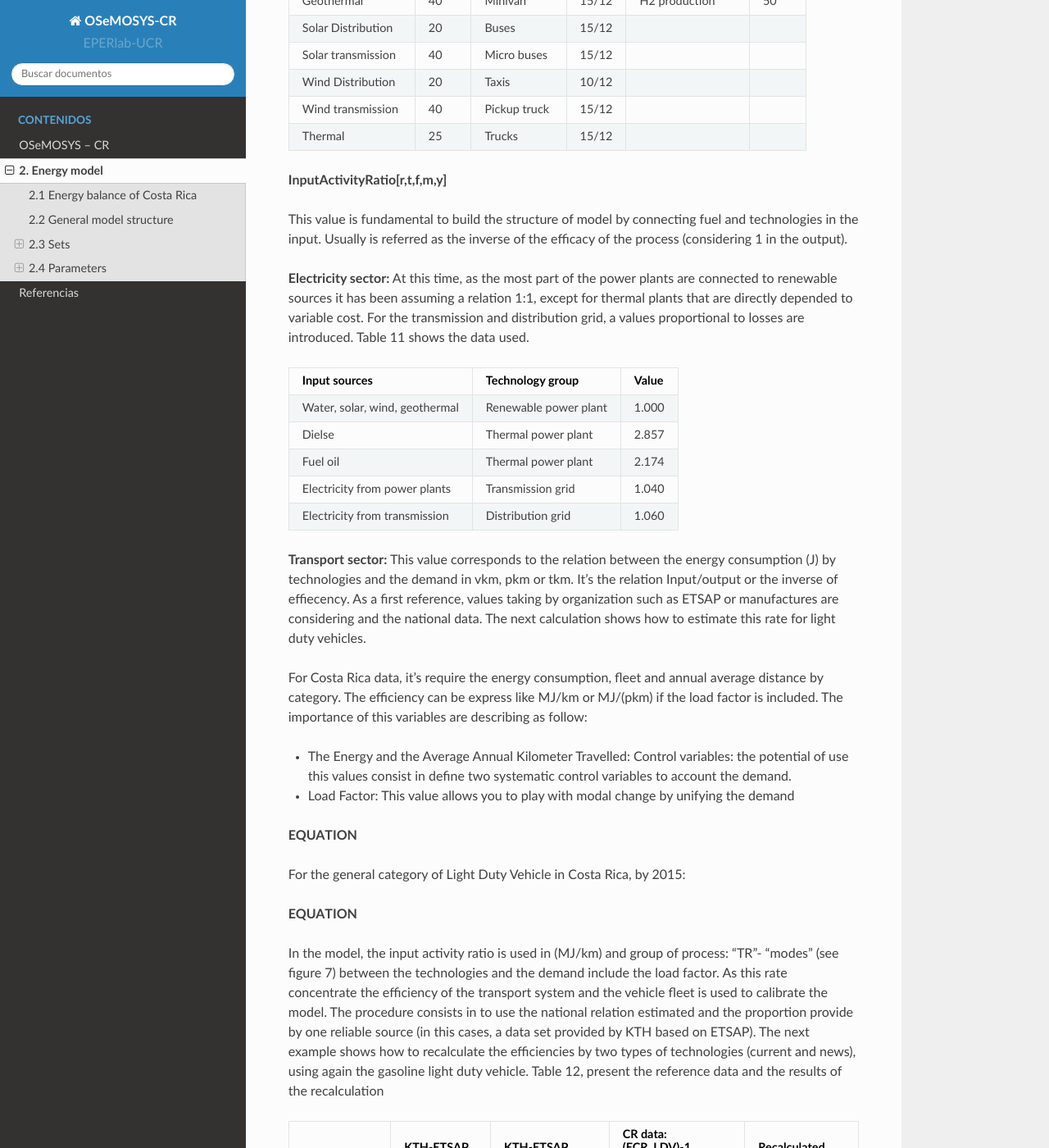
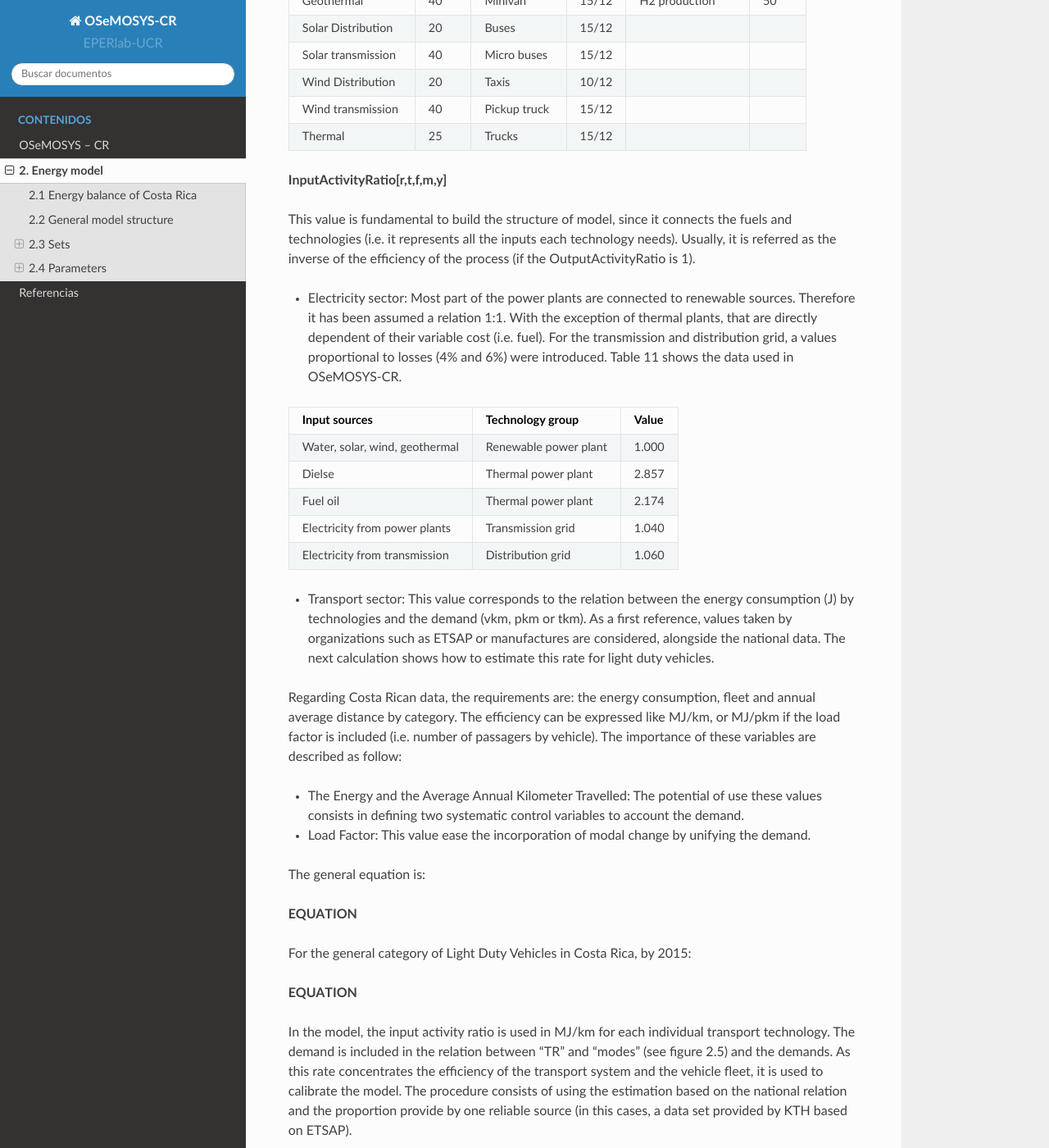
Before and after one commit to EPERLab/OSeMOSYS-CR, a Sphinx documentation site: the page built from docs/02EnergyModel.rst, in a window 1280 px wide and 1400 px high, scrolled down 12436 px. Shown: the whole window at 82% size. Built offline with Sphinx 7.4.7 and the Read the Docs theme 2.0.0, drawn with Linux system fonts in a browser that asks for light colours; some of the changed text lies outside the part shown.

Commit message:
Update 02EnergyModel.rst

```diff
--- a/docs/02EnergyModel.rst
+++ b/docs/02EnergyModel.rst
@@ -188,7 +188,7 @@
 +-----------+------------------------------------------+-------------------------------------------------------------------------------+
 | PP-TD     | Power plants and the electric grid       | Hydro Power Plant, Transmission system, distributed generation.               |
 +-----------+------------------------------------------+-------------------------------------------------------------------------------+
-|ST         | Sources                                  | Water, Wind, diesel, gasoline, biomass, firewood.                             |
+| ST        | Sources                                  | Water, Wind, diesel, gasoline, biomass, firewood.                             |
 +-----------+------------------------------------------+-------------------------------------------------------------------------------+
 | D(F-T)    | Division                                 | Diesel for Industry, LPG for heavy cargo transport, Electricity for vehicles. |
 +-----------+------------------------------------------+-------------------------------------------------------------------------------+
@@ -314,21 +314,21 @@
 
 **EQUATION**
 
-The figure 12 shows the historical values for capacity factors. For solar and wind power plants another possibility is to use some tools line renewable ninja (see figure 13).  The average values are very similar to the operational data registered.
+The figure 12 shows the historical values used in the capacity factors. For solar and wind power plants another possibility is to use some tools line renewable ninja (see figure 13).  The average values are very similar to the operational data registered.
 
 .. figure::  img/CapacityFactorPP.png
    :align:   center
 
    *Figure 2.9: Historical capacity factor for plants by season.*
 
-A special consideration was made for photovoltaic system, considering a standard curve for costa Rica and the average capacity factor previously calculated. In this case, the average of the operation hours corresponds to the season value. Table 9 shows a synthesis of the data used in the OSeMOSYS-CR model.  For the rest every timeslice the value of the season is assumed.
+A special consideration was made for photovoltaic systems, taking into account a standard curve for costa Rica and the average capacity factor previously calculated. In this case, the average of the operation hours corresponds to the season value. Table 9 shows a synthesis of the data used in the OSeMOSYS-CR model. For the rest of the power plants that are not included in the table, the capacity factor in both seasons is proportional to the lenght of each timeslice.
 
 .. table::
    :align:   center
 
    *Table 2.4: Capacity factor used in OSeMOSYS model for power plant.*
 +-------------------+--------------------+
-| Power Plants      |       Season       |
+| Power Plants      |     Timeslice      |
 +                   +----------+---------+
 |                   |   Rain   |   Dry   |
 +===================+==========+=========+
@@ -345,15 +345,15 @@
 | Biomass plants    | 0.03     | 0.49    |
 +-------------------+----------+---------+
 
-As Costa Rica reach an average of 98.5% of renewable generation, thermal plants were no include into the analysis. In this case, an operative constrain will be fix the operational behavior of this technologies.
+As Costa Rica reach an average of 98.5% of renewable generation, thermal plants were no included into this analysis. In this case, an operation constrain fixes the behavior of these technologies.
 
 **AvailabilityFactor[r,t,y]**
 
-The value corresponded to the entire time that technologies are available. It's usual to assume 0.9 for power plants (assuming maintenance works and reliability). For the transport sector is common to use 1, because of the vehicle fleet and modes of mobility are distributed in the whole region and contain a combination of modes.
+This value corresponds to the entire time that technologies are available. OSeMOSYS-CR uses 0.9 for power plants (assuming a 0.1 portion of the time for maintenance works and reliability). For the transport sector, the model uses 1, since the vehicle fleet and modes of mobility are distributed in the whole region and a combination of modes can be used.
 
 **Operational life[r,t]**
 
-For this parameter it has been used a common set of values used by KTH. In general, the most important investment usually presents an operational life over the analysis period. Table 10 shows the data used in the model.
+For this parameter, the model employs a set of values used by KTH. In general, the most important investments possess an operational life greater than the period of analysis. Table 2.4 shows the data used in the model.
 
 .. table::
    :align:   center
@@ -386,9 +386,9 @@
 
 **InputActivityRatio[r,t,f,m,y]**
 
-This value is fundamental to build the structure of model by connecting fuel and technologies in the input. Usually is referred as the inverse of the efficacy of the process (considering 1 in the output).
+This value is fundamental to build the structure of model, since it connects the fuels and technologies (i.e. it represents all the inputs each technology needs). Usually, it is referred as the inverse of the efficiency of the process (if the OutputActivityRatio is 1).
 
-**Electricity sector:** At this time, as the most part of the power plants are connected to renewable sources it has been assuming a relation 1:1, except for thermal plants that are directly depended to variable cost. For the transmission and distribution grid, a values proportional to losses are introduced. Table 11 shows the data used.
+* Electricity sector: Most part of the power plants are connected to renewable sources. Therefore it has been assumed a relation 1:1. With the exception of thermal plants, that are directly dependent of their variable cost (i.e. fuel). For the transmission and distribution grid, a values proportional to losses (4% and 6%) were introduced. Table 11 shows the data used in OSeMOSYS-CR.
 
 .. table::
    :align:   center
@@ -409,20 +409,24 @@
 | Electricity from transmission  | Distribution grid    | 1.060   |
 +--------------------------------+----------------------+---------+
 
-**Transport sector:** This value corresponds to the relation between the energy consumption (J) by technologies and the demand in vkm, pkm or tkm. It’s the relation Input/output or the inverse of effiecency.  As a first reference, values taking by organization such as ETSAP or manufactures are considering and the national data. The next calculation shows how to estimate this rate for light duty vehicles.
+* Transport sector: This value corresponds to the relation between the energy consumption (J) by technologies and the demand (vkm, pkm or tkm). As a first reference, values taken by organizations such as ETSAP or manufactures are considered, alongside the national data. The next calculation shows how to estimate this rate for light duty vehicles.
 
-For Costa Rica data, it’s require the energy consumption, fleet and annual average distance by category. The efficiency can be express like MJ/km or MJ/(pkm) if the load factor is included. The importance of this variables are describing as follow:
+Regarding Costa Rican data, the requirements are: the energy consumption, fleet and annual average distance by category. The efficiency can be expressed like MJ/km, or MJ/pkm if the load factor is included (i.e. number of passagers by vehicle). The importance of these variables are described as follow:
 
-* The Energy and the Average Annual Kilometer Travelled: Control variables: the potential of use this values consist in define two systematic control variables to account the demand.
-* Load Factor: This value allows you to play with modal change by unifying the demand
+* The Energy and the Average Annual Kilometer Travelled: The potential of use these values consists in defining two systematic control variables to account the demand.
+* Load Factor: This value ease the incorporation of modal change by unifying the demand.
+
+The general equation is:
 
 **EQUATION**
 
-For the general category of Light Duty Vehicle in Costa Rica, by 2015:
+For the general category of Light Duty Vehicles in Costa Rica, by 2015:
 
 **EQUATION**
 
-In the model, the input activity ratio is used in (MJ/km) and group of process: “TR”- “modes” (see figure 7) between the technologies and the demand include the load factor.  As this rate concentrate the efficiency of the transport system and the vehicle fleet is used to calibrate the model. The procedure consists in to use the national relation estimated and the proportion provide by one reliable source (in this cases, a data set provided by KTH based on ETSAP). The next example shows how to recalculate the efficiencies by two types of technologies (current and news), using again the gasoline light duty vehicle.  Table 12, present the reference data and the results of the recalculation
+In the model, the input activity ratio is used in MJ/km for each individual transport technology. The demand is included in the relation between “TR” and “modes” (see figure 2.5) and the demands.  As this rate concentrates the efficiency of the transport system and the vehicle fleet, it is used to calibrate the model. The procedure consists of using the estimation based on the national relation and the proportion provide by one reliable source (in this cases, a data set provided by KTH based on ETSAP).
+
+The next example shows how to recalculate the efficiencies of two types of technologies (current and new technologies), using again the gasoline light duty vehicle. Table 2.6, present the reference data and the results of the recalculation
 
 .. table::
    :align:   center
@@ -436,7 +440,6 @@
 | LDV_GSL (New)     | 2.06              | 0.550                  |                               | 1.33                 |
 +-------------------+-------------------+------------------------+-------------------------------+----------------------+
 
-
 In this case, the current data is assumed equal to national data and the new technologies are proportional to the relation estimated.
 
 **EQUATION**
```
